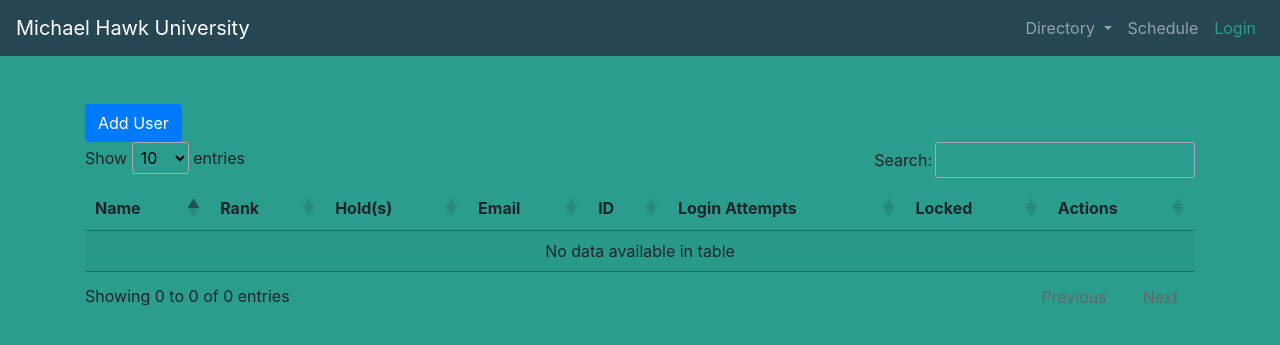
After one commit to willkoman/College-Registration-System, a Django app: page /admin/users/ in a window 1280 px wide. The commit adds this page. Shown: the top 345 px of the page. Run offline with Django 4.2, Linux system fonts and the light colour scheme; the visitor is signed in with stand-in values (Sample User, id 1); data that the repository does not hold is empty; some libraries are stand-ins or nearby versions.

Commit message:
admin panel type beat

```diff
--- a/college_registration_system/college_registration_system/urls.py
+++ b/college_registration_system/college_registration_system/urls.py
@@ -40,7 +40,7 @@ urlpatterns = [
     path('student/', views.student_view, name='student_view'),
     path('enrollment/', views.enrollment_view, name='enrollment_view'),
     path('register/<int:section_id>/', views.register, name='register'),
-    path('dropcourse/<int:section_id>/', views.drop_course, name='drop_course'),
+    path('S/<int:section_id>/', views.drop_course, name='drop_course'),
     path('course/<int:course_id>/', views.course_view, name='course_view'),
     path('faculty-directory/', views.faculty_directory, name='faculty_directory'),
     path('faculty/<str:user_id>/', views.faculty, name='faculty'),
@@ -50,4 +50,8 @@ urlpatterns = [
     path('calendar/', views.calendar_view, name='calendar_view'),
     path('events/', views.events_view, name='events_view'),
 
+    path('admin/users/', views.admin_users_view, name='admin_users_view'),
+    path('get_user_form/', views.get_user_form, name='get_user_form'),
+    path('update_user/', views.update_user, name='update_user'),
+
 ]
--- a/college_registration_system/registration/forms.py
+++ b/college_registration_system/registration/forms.py
@@ -1,5 +1,5 @@
 from django import forms
-from .models import Login
+from .models import Major, Minor, User, Login, Student, Faculty, Admin, Department
 from django.contrib.admin.forms import AdminAuthenticationForm
 
 class LoginForm(forms.ModelForm):
@@ -18,3 +18,78 @@ class CustomAdminAuthenticationForm(AdminAuthenticationForm):
                 code='invalid_login',
                 params={'username': self.username_field.verbose_name},
             )
+class UserCompositeForm(forms.ModelForm):
+    # Login model fields
+    email = forms.EmailField()
+    password = forms.CharField(widget=forms.PasswordInput(), required=False)
+    no_of_attempts = forms.IntegerField()
+    is_locked = forms.BooleanField(required=False, initial=False)
+    # Student model fields
+    studentID = forms.CharField(required=False)
+    major_id = forms.ModelChoiceField(queryset=Major.objects.all(), required=False)
+    minor_id = forms.ModelChoiceField(queryset=Minor.objects.all(), required=False)
+    enrollment_year = forms.IntegerField(required=False)
+    student_type = forms.ChoiceField(choices=Student.STUDENT_TYPE_CHOICES, required=False)
+    # Faculty model fields
+    rank = forms.ChoiceField(choices=Faculty.RANK_CHOICES, required=False)
+    departments = forms.ModelMultipleChoiceField(queryset=Department.objects.all(), required=False)
+    specialty = forms.CharField(max_length=50, required=False)
+    fac_type = forms.ChoiceField(choices=Faculty.FAC_TYPE_CHOICES, required=False)
+    # Admin model fields
+    access_level = forms.ChoiceField(choices=Admin.ACCESS_LEVEL_CHOICES, required=False)
+    class Meta:
+        model = User
+        fields = ['first_name', 'last_name', 'gender', 'dob', 'street', 'city', 'state', 'zip_code', 'user_type']
+
+    def __init__(self, *args, **kwargs):
+        super(UserCompositeForm, self).__init__(*args, **kwargs)
+        user = kwargs.get('instance')
+
+        # Initialize form fields
+        if user:
+            if hasattr(user, 'login'):
+                self.fields['email'].initial = user.login.email
+                self.fields['no_of_attempts'].initial = user.login.no_of_attempts
+                self.fields['is_locked'].initial = user.login.is_locked
+            if hasattr(user, 'student'):
+                self.fields['studentID'].initial = user.student.studentID
+                self.fields['major_id'].initial = user.student.major_id
+                self.fields['minor_id'].initial = user.student.minor_id
+                self.fields['enrollment_year'].initial = user.student.enrollment_year
+                self.fields['student_type'].initial = user.student.student_type
+            if hasattr(user, 'faculty'):
+                self.fields['rank'].initial = user.faculty.rank
+                self.fields['departments'].initial = user.faculty.departments
+                self.fields['specialty'].initial = user.faculty.specialty
+                self.fields['fac_type'].initial = user.faculty.fac_type
+            if hasattr(user, 'admin'):
+                self.fields['access_level'].initial = user.admin.access_level
+            # Initialize Faculty and Admin fields similarly
+
+    def save(self, commit=True):
+        user = super().save(commit=False)
+        password = self.cleaned_data.get('password')
+
+        if password:
+            user.login.set_password(password)  # Hash the password
+
+        if commit:
+            user.save()
+            if hasattr(user, 'login'):
+                login_instance = user.login
+                login_instance.email = self.cleaned_data.get('email')
+                login_instance.no_of_attempts = self.cleaned_data.get('no_of_attempts')
+                login_instance.is_locked = self.cleaned_data.get('is_locked')
+
+                # Handle password separately
+                password = self.cleaned_data.get('password')
+                if password:
+                    login_instance.set_password(password)
+
+                login_instance.save()
+
+            # Handle saving other related objects (Student, Faculty, Admin)
+
+            # ...
+
+        return user
--- /dev/null
+++ b/college_registration_system/registration/templates/admin/admin_users.html
@@ -0,0 +1,173 @@
+{% extends "base.html" %}
+{% load static %}
+{% block content %}
+<button type="button" class="btn btn-primary" data-toggle="modal" data-target="#addUserModal">
+    Add User
+</button>
+<table id="userTable" class="display">
+    <thead>
+        <tr>
+            <th>Name</th>
+            <th>Rank</th>
+            <th>Hold(s)</th>
+            <th>Email</th>
+            <th>ID</th>
+            <th>Login Attempts</th>
+            <th>Locked</th>
+            <th>Actions</th>
+        </tr>
+    </thead>
+    <tbody>
+        {% for user in users %}
+        <tr>
+            <td>{{ user.first_name }} {{ user.last_name }}</td>
+            <td>{{ user.user_type }}</td>
+            <td>{% for hold in holds %}{% if hold.student == user.student %}{{ hold.hold_type }}{% endif %}{% endfor %}</td>
+            <td>{{ user.login.email }}</td>
+            <td>{{ user.id }}</td>
+            <td>{{ user.login.no_of_attempts }}</td>
+            <td>{{ user.login.is_locked }}</td>
+            <td>
+                <button class="btn btn-primary edit-btn"
+                data-userid="{{ user.id }}"
+                data-firstname="{{ user.first_name }}"
+                data-lastname="{{ user.last_name }}"
+                data-email="{{ user.login.email }}"
+                data-usertype="{{ user.user_type }}"
+                data-attempts="{{ user.login.no_of_attempts }}"
+                data-locked="{{ user.login.is_locked }}"
+                >Edit</button>
+            </td>
+        </tr>
+        {% endfor %}
+    </tbody>
+</table>
+
+<!-- Modal -->
+<div class="modal fade" id="userEditModal" tabindex="-1" role="dialog" aria-labelledby="userEditModalLabel" aria-hidden="true">
+    <div class="modal-dialog" role="document">
+        <div class="modal-content">
+            <div class="modal-header">
+                <h5 class="modal-title" id="userEditModalLabel">Edit User</h5>
+                <button type="button" class="close" data-dismiss="modal" aria-label="Close">
+                    <span aria-hidden="true">&times;</span>
+                </button>
+            </div>
+            <div class="modal-body">
+                <form id="editUserForm" method="post" action="{% url 'update_user' %}">
+                    {% csrf_token %}
+
+                    <!-- Common Fields -->
+                    <!-- These fields are always shown -->
+
+                    <!-- Student-specific Fields -->
+                    <div id="studentFields" class="user-type-fields" style="display: none;">
+                        <!-- Render student fields here -->
+                        <p>Student Fields</p>
+
+                    </div>
+
+                    <!-- Faculty-specific Fields -->
+                    <div id="facultyFields" class="user-type-fields" style="display: none;">
+                        <!-- Render faculty fields here -->
+                        <p>Faculty Fields</p>
+                    </div>
+
+                    <!-- Admin-specific Fields -->
+                    <div id="adminFields" class="user-type-fields" style="display: none;">
+                        <!-- Render admin fields here -->
+                        <p>Admin Fields</p>
+                    </div>
+
+                    <!-- Submit button -->
+                    <button type="submit" class="btn btn-primary">Save changes</button>
+                </form>
+            </div>
+            <div class="modal-footer">
+                <button type="button" class="btn btn-secondary" data-dismiss="modal">Close</button>
+                <button type="button" class="btn btn-primary" id="saveUserBtn">Save changes</button>
+                {% csrf_token %}
+            </div>
+        </div>
+    </div>
+</div>
+
+{% endblock %}
+
+{% block script %}
+<script>
+    $(document).ready(function () {
+        console.log("Script loaded and executing."); // Diagnostic log
+
+        $('#userTable').DataTable({responsive: true});
+
+        function toggleUserTypeFields(userType) {
+            // Explicitly hide all user-type fields first
+            $('#studentFields').css('display', 'none');
+            $('#facultyFields').css('display', 'none');
+            $('#adminFields').css('display', 'none');
+
+            // Then show the fields for the selected user type
+            if (userType === 'Student') {
+                $('#studentFields').css('display', 'block');
+            } else if (userType === 'Faculty') {
+                $('#facultyFields').css('display', 'block');
+            } else if (userType === 'Admin') {
+                $('#adminFields').css('display', 'block');
+            }
+        }
+
+        $(document).on('change', '#id_user_type', function() {
+            var selectedType = $(this).val();
+            console.log("User type changed to:", selectedType); // Diagnostic log
+            toggleUserTypeFields(selectedType);
+        });
+
+        $('.edit-btn').on('click', function() {
+            var userId = $(this).data('userid');
+            console.log("Edit button clicked for user ID:", userId); // Diagnostic log
+            $('#userEditModal').modal('show');
+
+            $.ajax({
+                url: "{% url 'get_user_form' %}",
+                data: {'user_id': userId},
+                success: function (data) {
+                    console.log("Form data loaded via AJAX."); // Diagnostic log
+                    $('#editUserForm').html(data);
+                    $('<input>').attr({
+                        type: 'hidden',
+                        name: 'csrfmiddlewaretoken',
+                        value: '{{ csrf_token }}'
+                    }).appendTo('#editUserForm');
+                    $('<input>').attr({
+                        type: 'hidden',
+                        name: 'user_id',
+                        value: userId
+                    }).appendTo('#editUserForm');
+
+                    var currentUserType = $('#id_user_type').val();
+                    console.log("Current user type:", currentUserType); // Diagnostic log
+                    toggleUserTypeFields(currentUserType);
+                }
+            });
+        });
+        // Save button click action
+        $('#saveUserBtn').on('click', function() {
+            var formData = $('#editUserForm').serialize();
+            $.ajax({
+                url: $('#editUserForm').attr('action'),
+                type: 'POST',
+                data: formData,
+                success: function(response) {
+                    if (response.status === 'success') {
+                        window.location.href = response.redirect_url;
+                    } else {
+                        alert('Error updating user');
+                    }
+                }
+            });
+        });
+    });
+</script>
+
+{% endblock %}
--- a/college_registration_system/registration/templates/base.html
+++ b/college_registration_system/registration/templates/base.html
@@ -94,7 +94,7 @@
       </li>
       <li class="nav-item">
         {% if usertype == None %}
-            <a class="nav-link" href="/login/">Login</a>
+            <a class="nav-link" href="/login/" style="color:var(--primary-color)">Login</a>
         {% endif %}
         {% if usertype == "Student" %}
             <a class="nav-link" href="/student/" onclick="showLoadingModal()">Student View</a>
@@ -171,5 +171,30 @@
   function hideLoadingModal() {
       $('#loadingModal').hide();
   }
+
+
+  function getCookie(name) {
+    let cookieValue = null;
+    if (document.cookie && document.cookie !== '') {
+        const cookies = document.cookie.split(';');
+        for (let i = 0; i < cookies.length; i++) {
+            const cookie = cookies[i].trim();
+            if (cookie.substring(0, name.length + 1) === (name + '=')) {
+                cookieValue = decodeURIComponent(cookie.substring(name.length + 1));
+                break;
+            }
+        }
+    }
+    return cookieValue;
+  }
+  const csrftoken = getCookie('csrftoken');
+
+  $.ajaxSetup({
+      beforeSend: function(xhr, settings) {
+          if (!this.crossDomain) {
+              xhr.setRequestHeader("X-CSRFToken", csrftoken);
+          }
+      }
+  });
 </script>
 </html>
--- a/college_registration_system/registration/views.py
+++ b/college_registration_system/registration/views.py
@@ -1,9 +1,12 @@
 import datetime
+from django.forms import model_to_dict
 from django.shortcuts import render, redirect, get_object_or_404
 from django.contrib.auth import authenticate, login, logout
 from django.contrib.auth.decorators import login_required
 from django.contrib.auth.forms import AuthenticationForm
-from django.http import HttpResponse
+from django.http import HttpResponse, JsonResponse
+
+from .forms import UserCompositeForm
 from .models import CoursePrereq, Semester,Hold, CourseSection,Department, Course,Login,Enrollment,Day,StudentHistory, User, Admin, Student, Faculty,Faculty_FullTime, Faculty_PartTime, Graduate, Undergraduate, Major
 from django.contrib import messages
 import requests
@@ -48,6 +51,8 @@ def user_login(request):
                     if userlogin.is_locked:
                         error_message = "Your account is locked. Please contact the system administrator."
                         return render(request, 'login.html',{'error_message': error_message})
+                userlogin.no_of_attempts = 0  # Reset the no_of_attempts to 0
+                userlogin.save()  # Save the updated Login object
                 return redirect('/homepage/')
             except Exception as e:
                 print("Exception:", e)  # Debugging line
@@ -540,3 +545,79 @@ def drop_course(request,section_id):
         # Add a failure message
         messages.error(request, f'An error occurred while dropping {section}.\n{e}',extra_tags='Error')
     return redirect('/enrollment/')
+
+
+#### ADMIN VIEWS ####
+@login_required(login_url='user_login')
+def admin_users_view(request, user_id=None):
+    user = None
+    if user_id:
+        user = User.objects.get(id=user_id)
+        form = UserCompositeForm(instance=user)
+    else:
+        form = UserCompositeForm()
+
+    if request.method == 'POST':
+        form = UserCompositeForm(request.POST, instance=user)
+        if form.is_valid():
+            form.save()
+            # Redirect to user list or detail view
+            return redirect('admin_users_view')
+
+    context = {
+        'form': form,
+        'users': User.objects.all().select_related('student', 'faculty', 'admin', 'login'),
+        'holds': Hold.objects.all(),
+        # ... other context data ...
+    }
+    return render(request, 'admin/admin_users.html', context)
+
+def get_user_form(request):
+    user_id = request.GET.get('user_id')
+    user = User.objects.get(id=user_id)
+    form = UserCompositeForm(instance=user)
+
+    # Assuming you're using Django templates, render the form to a template,
+    # or find another way to split the form fields based on user type.
+    return render(request, 'partials/edituser.html', {'form': form})
+
+def update_user(request):
+    if request.method == 'POST':
+        user_id = request.POST.get('user_id')
+        user_type = request.POST.get('user_type')
+        print("User ID:", user_id)
+
+        user = get_object_or_404(User, id=user_id)
+        form = UserCompositeForm(request.POST, instance=user)
+
+        if form.is_valid():
+            user_instance = form.save()
+
+            if user_type == 'Student':
+                student, created = Student.objects.get_or_create(user=user_instance)
+                student.studentID = form.cleaned_data.get('studentID')
+                student.major_id = form.cleaned_data.get('major_id')
+                student.minor_id = form.cleaned_data.get('minor_id')
+                student.enrollment_year = form.cleaned_data.get('enrollment_year')
+                student.student_type = form.cleaned_data.get('student_type')
+                student.save()
+            elif user_type == 'Faculty':
+                faculty, created = Faculty.objects.get_or_create(user=user_instance)
+                faculty.rank = form.cleaned_data.get('rank')
+                faculty.departments.set(form.cleaned_data.get('departments'))
+                faculty.specialty = form.cleaned_data.get('specialty')
+                faculty.fac_type = form.cleaned_data.get('fac_type')
+                faculty.save()
+            elif user_type == 'Admin':
+                admin, created = Admin.objects.get_or_create(user=user_instance)
+                admin.access_level = form.cleaned_data.get('access_level')
+                admin.save()
+
+            messages.success(request, 'User edited successfully.')
+            return JsonResponse({'status': 'success', 'redirect_url': '/admin/users/'})
+        else:
+            messages.error(request, 'Error: User could not be edited.')
+            return JsonResponse({'status': 'error', 'errors': form.errors}, status=400)
+
+
+    return JsonResponse({'status': 'method not allowed'}, status=405)
```
Also changed, not shown: college_registration_system/registration/models.py (+9 -0 lines), college_registration_system/registration/templates/admin/admin_view.html (+18 -0 lines), college_registration_system/registration/templates/partials/edituser.html (added, +132 -0 lines), college_registration_system/registration/templates/admin/admin_college.html (added), college_registration_system/registration/templates/admin/admin_courses.html (added), college_registration_system/registration/templates/admin/admin_facultys.html (added), college_registration_system/registration/templates/admin/admin_students.html (added).
